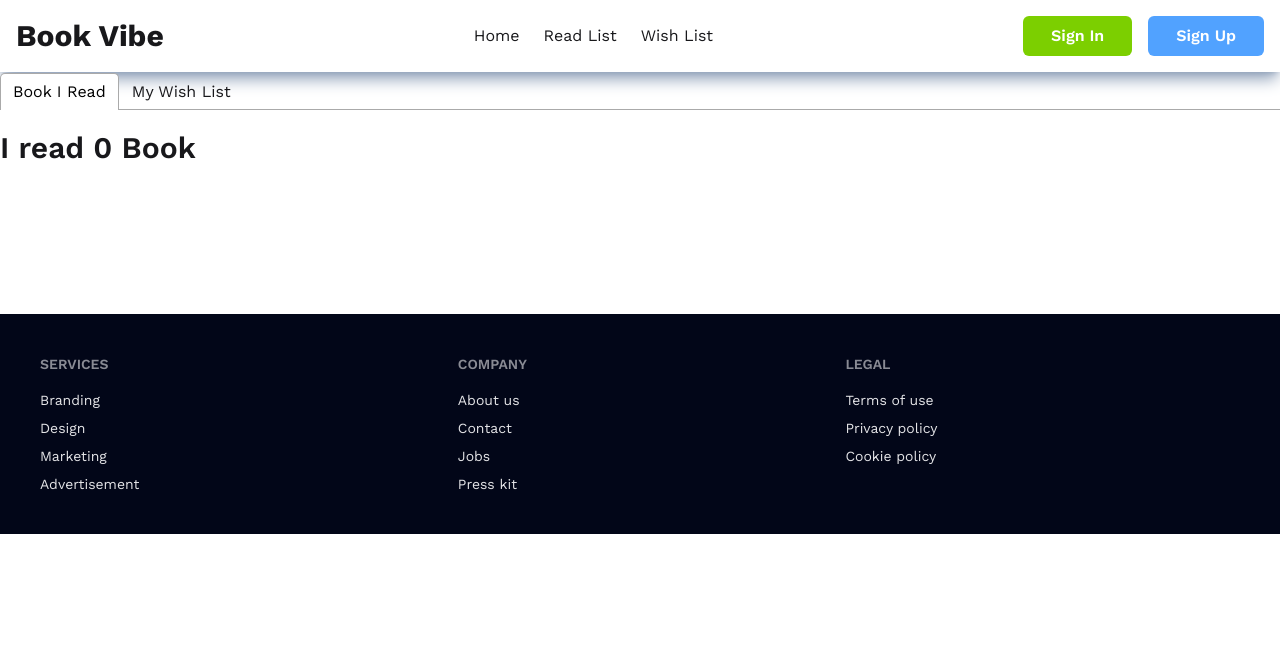
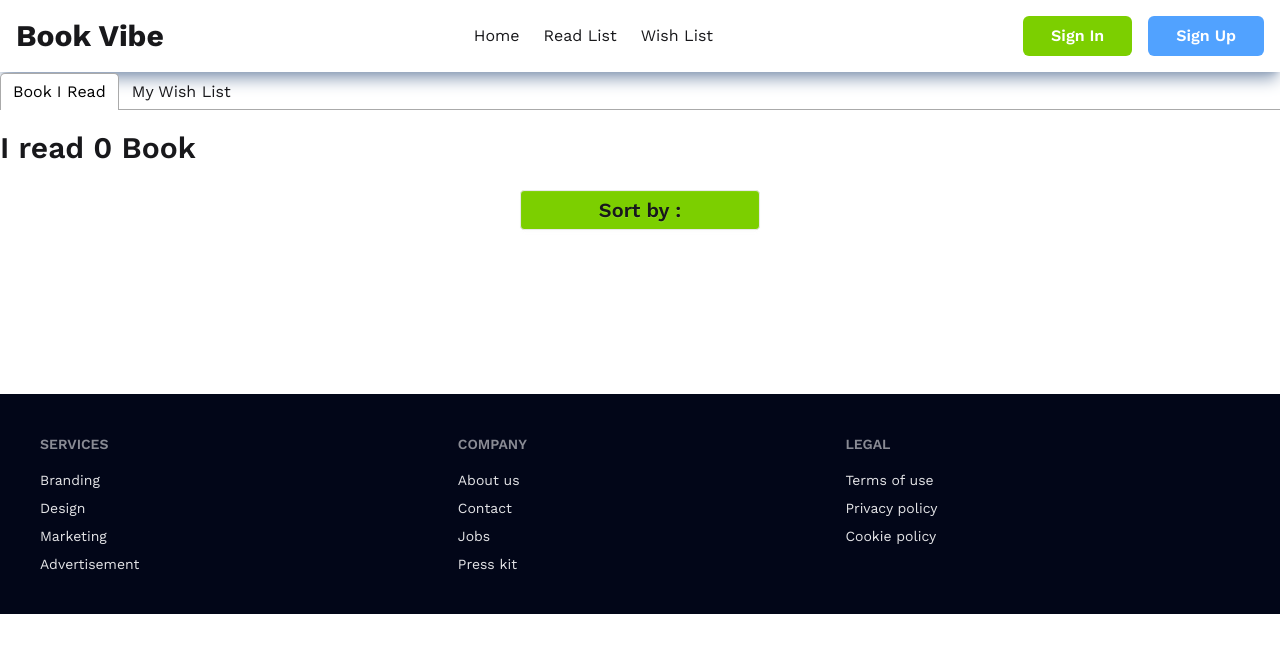
Before and after one commit to ashiqur0/book_vibe, a React (Vite) app: page /readList in a window 1280 px wide. Shown: the top 652 px of the page. Built offline with nearby package versions, Linux system fonts and the light colour scheme; a web font is replaced by a local one.

Commit message:
Sort Functionality Added in Read List Page

```diff
--- a/src/pages/ReadList/ReadList.jsx
+++ b/src/pages/ReadList/ReadList.jsx
@@ -9,17 +9,30 @@ const ReadList = () => {
     const bookData = useLoaderData();
 
     const [readList, setReadList] = useState([]);
-
     useEffect(() => {
         const storedBook = getStoredBook();
         const storedBookData = storedBook.map(id => parseInt(id));
         const myReadList = bookData.filter(book => storedBookData.includes(book.bookId));
         setReadList(myReadList);
-    }, [])
+    }, []);
 
+    const [sort, setSort] = useState('');
+    const handleSort = (type) => {
+        setSort(type);
+
+        if (type === 'pages') {
+            const sortedByPages = [...readList].sort((a, b) => a.totalPages - b.totalPages);
+            setReadList(sortedByPages);
+        } else if (type === 'ratings') {
+            const sortedByRatings = [...readList].sort((a, b) => a.rating - b.rating);
+            setReadList(sortedByRatings);
+        }
+    }
 
     return (
-        <Tabs className={`max-w-320 mx-auto px-4 md:px-0`}>
+        <div className={`max-w-320 mx-auto px-4 md:px-0`}>
+
+            <Tabs>
                 <TabList>
                     <Tab>Book I Read</Tab>
                     <Tab>My Wish List</Tab>
@@ -32,6 +45,18 @@ const ReadList = () => {
                         }
                     </h2>
 
+                    <div className='flex justify-center mb-8'>
+                        <details className="dropdown">
+                            <summary className="btn m-1 w-60 bg-lime-500 text-xl p-0">Sort by :
+                                {sort ? sort === 'pages'? ' Pages':' Rating' : ''}
+                            </summary>
+                            <ul className="menu dropdown-content rounded-box z-1 shadow-sm p-1 bg-slate-900">
+                                <li className='bg-lime-400 pl-8 w-60 rounded-sm'><a onClick={() => handleSort('pages')}>Pages</a></li>
+                                <li className='mt-1 bg-lime-400 pl-8 w-60 rounded-sm'><a onClick={() => handleSort('ratings')}>Rating</a></li>
+                            </ul>
+                        </details>
+                    </div>
+
                     <div className='grid grid-cols-1 md:grid-cols-2 lg:grid-cols-3 max-w-320 mx-auto gap-6 mb-15 md:mb-32'>
                         {
                             readList.map(book => <Book key={book.bookId} book={book}></Book>)
@@ -42,6 +67,7 @@ const ReadList = () => {
                     <h2>My Wish List</h2>
                 </TabPanel>
             </Tabs>
+        </div>
     );
 };
 
--- a/src/pages/WishList/WishList.jsx
+++ b/src/pages/WishList/WishList.jsx
@@ -2,7 +2,7 @@ import React from 'react';
 
 const WishList = () => {
     return (
-        <div>
+        <div className='max-w-320 mx-auto'>
             WishList page
         </div>
     );
```
Lines whose indentation alone changed are shown as unchanged.
